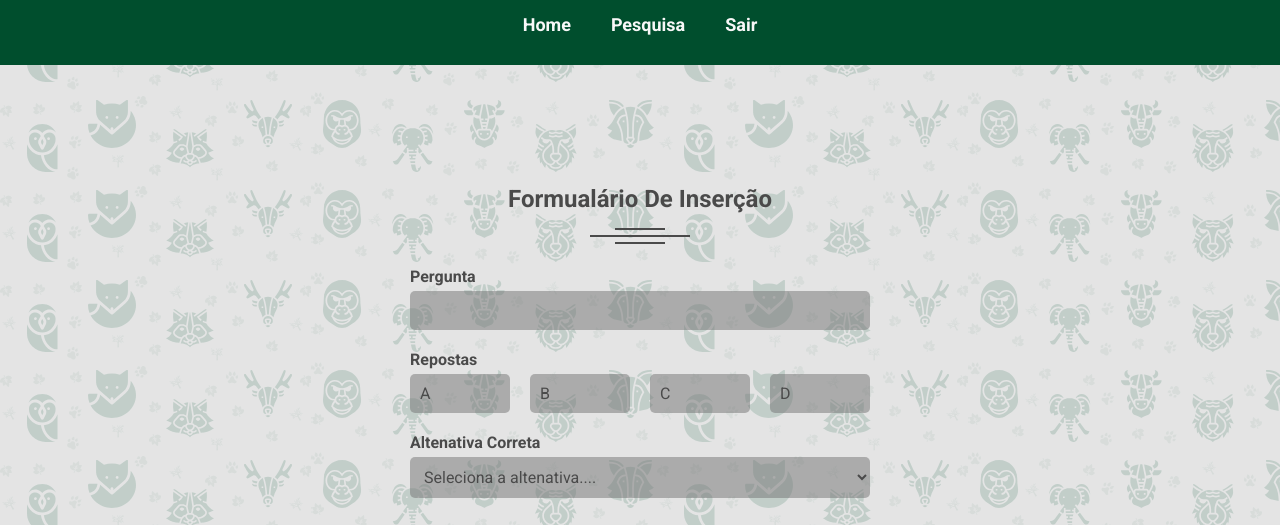
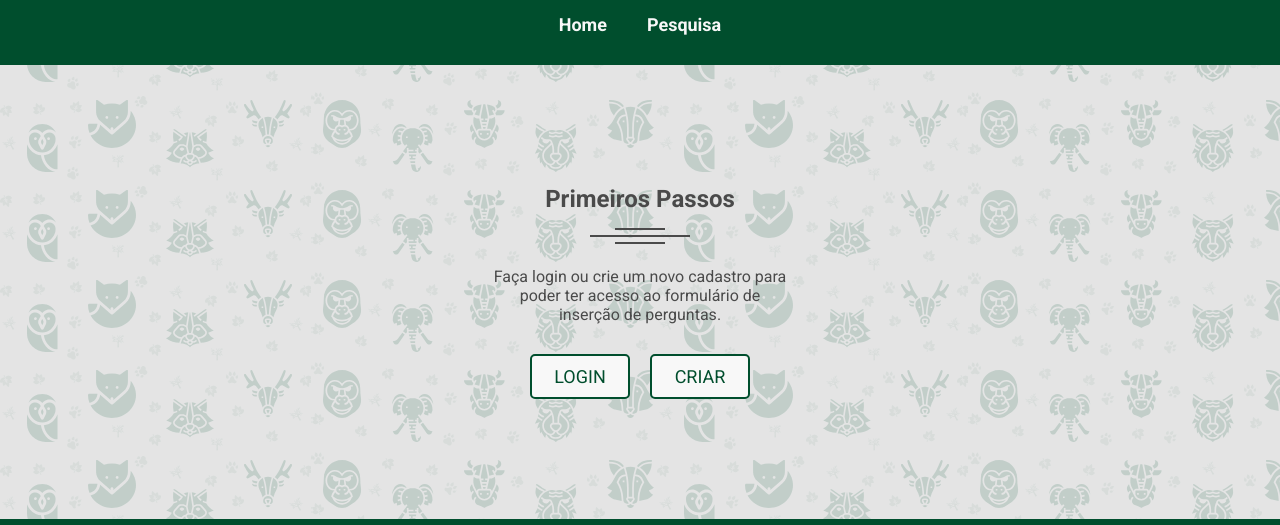
Before and after one commit to mauricio383/Animal-Quest, a plain HTML site: page inserir.html in a window 1280 px wide. Shown: the part 88-613 px from the top of the page. Drawn offline with Linux system fonts and the light colour scheme.

Commit message:
Adicionar estilo para tela de login - inserir.css

```diff
--- a/css/estilo.css
+++ b/css/estilo.css
@@ -184,8 +184,8 @@ footer li > span::after {
 /* Botões */
 .btn {
     width: 160px;
-    padding: 15px 0;
-    border: none;
+    padding: 10px 0;
+    border: 2px solid;
     border-radius: 5px;
     margin: 0 auto;
     font-size: 18px;
@@ -195,4 +195,10 @@ footer li > span::after {
     background-color: #004E2D;
     display: block;
     cursor: pointer;
+    transition: background-color 0.2s ease;
 }
+
+.btn:hover {
+    color: #004E2D;
+    background-color: #F8F8F8;
+}
--- a/css/inserir.css
+++ b/css/inserir.css
@@ -1,7 +1,58 @@
+/* Página não logado */
+.primeiros-passos {
+    max-width: 740px;
+    padding: 120px 20px;
+    margin: 0 auto;
+    display: block;
+}
+
+.logado .primeiros-passos {
+    display: none;
+}
+
+.primeiros-passos p {
+    max-width: 300px;
+    margin: 30px auto;
+    font-size: 16px;
+    text-align: center;
+}
+
+.primeiros-passos .botoes {
+    max-width: 220px;
+    margin: 0 auto;
+    display: grid;
+    grid-template-columns: repeat(2, 1fr);
+    gap: 0 20px;
+}
+
+.primeiros-passos .btn {
+    width: 100px;
+    border: 2px solid currentColor;
+    font-size: 18px;
+    color: #004E2D;
+    background-color: #F8F8F8;
+    transition: background-color 0.1s ease;
+}
+
+.primeiros-passos .btn:hover {
+    color: #F8F8F8;
+    background-color: #004E2D;
+}
+
+/* Página Logado */
+.logado .inserir-pergunta, .logado .btn-sair {
+    display: block;
+}
+
+.btn-sair {
+    display: none;
+}
+
 .inserir-pergunta {
     max-width: 740px;
     padding: 120px 20px;
     margin: 0 auto;
+    display: none;
 }
 
 .inserir-pergunta form {
--- a/inserir.html
+++ b/inserir.html
@@ -8,7 +8,7 @@
     <!-- CSS -->
     <link rel="stylesheet" href="css/estilo.css">
     <link rel="stylesheet" href="css/inserir.css">
-    <title>Ecoquest - Inserir Pergunta</title>
+    <title>Animal Quest - Inserir Pergunta</title>
 </head>
 <body>
     <header>
@@ -17,10 +17,24 @@
             <ul>
                 <li><a href="index.html">Home</a></li>
                 <li><a href="pesquisa.html">Pesquisa</a></li>
-                <li><button type="button">Sair</button></li>
+                <li class="btn-sair"><button type="button">Sair</button></li>
             </ul>
         </nav>
     </header>
+
+    <section class="primeiros-passos">
+        <div class="titulo-container">
+            <h1>Primeiros Passos</h1>
+            <span class="ornamento"></span>
+        </div>
+
+        <p>Faça login ou crie um novo cadastro para poder ter acesso ao formulário de inserção de perguntas.</p>
+
+        <div class="botoes">
+            <button type="button" class="btn">Login</button>
+            <button type="button" class="btn">Criar</button>
+        </div>
+    </section>
 
     <main class="inserir-pergunta">
         <div class="titulo-container">
```
